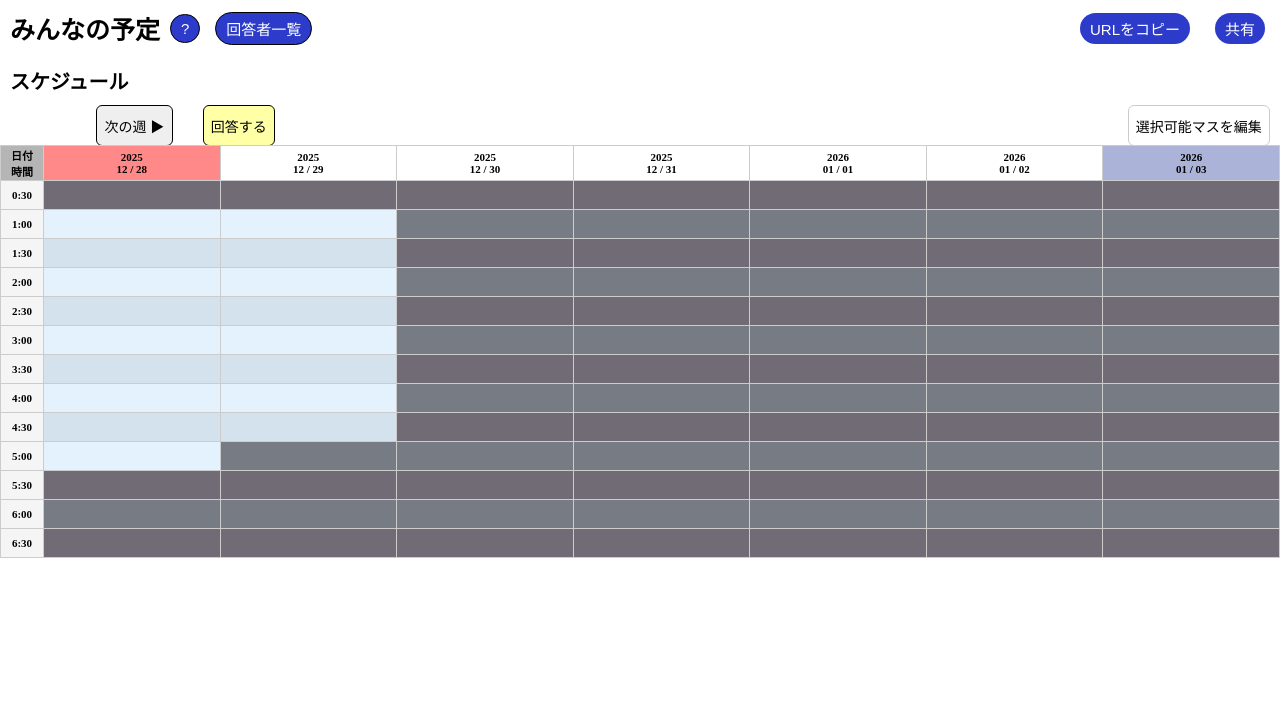
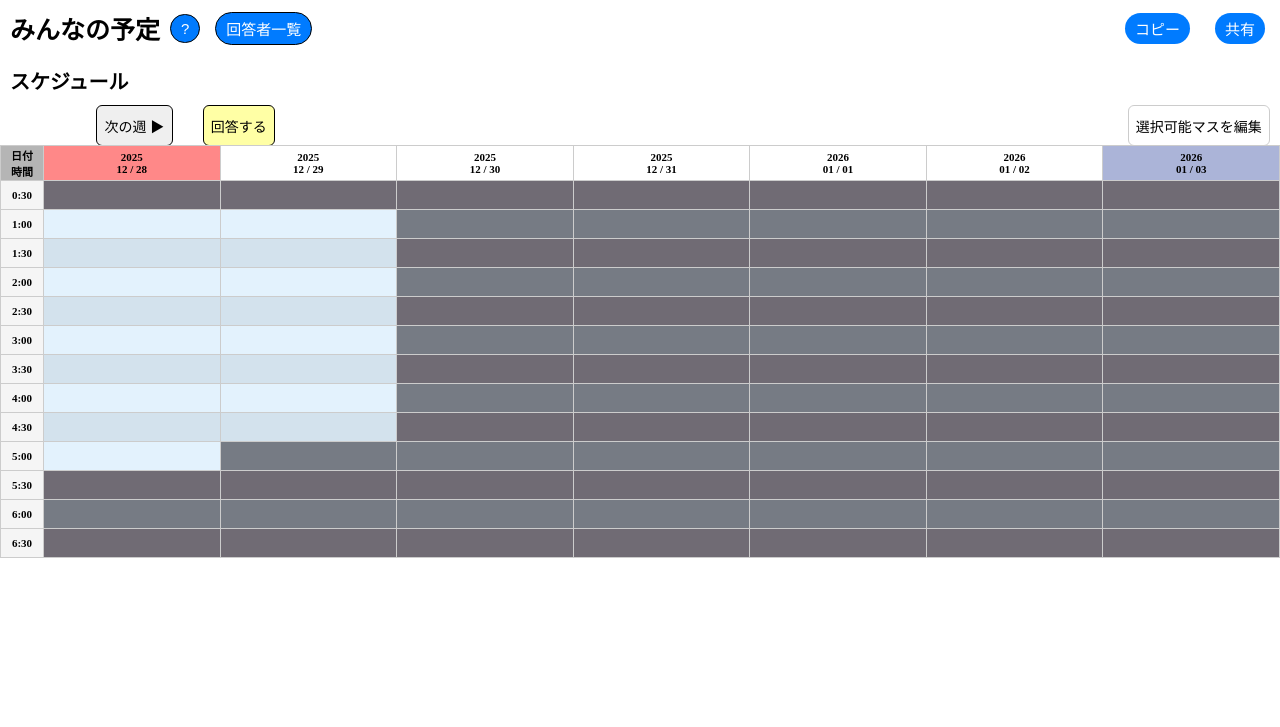
Before and after one commit to Muu3389/schedule_app, a Flask app: page /1836110f19452a9d/summary in a window 1280 px wide. Shown: the top 727 px of the page. Run offline with Flask 3, Linux system fonts and the light colour scheme; data comes from the database, SQL or seed files in the repository; both versions use the stored data as it was after the commit; data that the repository does not hold is empty.

Commit message:
UI調整2

```diff
--- a/static/css/base.css
+++ b/static/css/base.css
@@ -3,7 +3,7 @@
     --header-h: 145px;
 
     /* 色 */
-    --color-primary: #2c3bc9;
+    --color-primary: #007bff;
     --color-white: #ffffff;
     --color-black: #000000;
     --color-gray-light: #f5f5f5;
--- a/static/css/setup.css
+++ b/static/css/setup.css
@@ -33,7 +33,7 @@
 .submit-btn {
     width: 100%;
     padding: 12px;
-    background: var(--color-primary, #007bff);
+    background: var(--color-primary);
     color: white;
     border: none;
     border-radius: 4px;
@@ -42,10 +42,6 @@
     margin-top: 20px;
 }
 
-.submit-btn:hover {
-    background: var(--color-primary-hover, #0056b3);
-}
-
 .help-text {
     font-size: 14px;
     color: #666;
--- a/static/css/summary.css
+++ b/static/css/summary.css
@@ -45,5 +45,5 @@ a {
 
 .copy-url-btn:active,
 .share-btn:active {
-    background-color: #151d7a;
+    background-color: #2bff00;
 }
--- a/static/summary.js
+++ b/static/summary.js
@@ -260,16 +260,17 @@ function submit() {
  */
 async function copyUrl() {
     const url = window.location.href;
+    const btn = document.getElementById("copyUrlBtn");
+    // CSS変数からcolor-primaryの値を取得
+    const primaryColor = getComputedStyle(document.documentElement).getPropertyValue('--color-primary').trim();
+
     try {
         await navigator.clipboard.writeText(url);
-        // ボタンのテキストを一時的に変更してフィードバックを提供
-        const btn = document.getElementById("copyUrlBtn");
-        const originalText = btn.textContent;
-        btn.textContent = "コピーしました！";
-        btn.style.backgroundColor = "#4caf50";
+        // ボタンの色を緑色に変更
+        btn.style.backgroundColor = "#2bff00";
         setTimeout(() => {
-            btn.textContent = originalText;
-            btn.style.backgroundColor = "";
+            // color-primaryに戻す
+            btn.style.backgroundColor = primaryColor;
         }, 2000);
     } catch (err) {
         // フォールバック: 古いブラウザ対応
@@ -281,13 +282,11 @@ async function copyUrl() {
         textArea.select();
         try {
             document.execCommand("copy");
-            const btn = document.getElementById("copyUrlBtn");
-            const originalText = btn.textContent;
-            btn.textContent = "コピーしました！";
-            btn.style.backgroundColor = "#4caf50";
+            // ボタンの色を緑色に変更
+            btn.style.backgroundColor = "#2bff00";
             setTimeout(() => {
-                btn.textContent = originalText;
-                btn.style.backgroundColor = "";
+                // color-primaryに戻す
+                btn.style.backgroundColor = primaryColor;
             }, 2000);
         } catch (fallbackErr) {
             alert("URLのコピーに失敗しました。手動でコピーしてください: " + url);
--- a/templates/summary.html
+++ b/templates/summary.html
@@ -14,7 +14,7 @@
             <button id="helpBtn">?</button>
             <button id="showRespondentsBtn">回答者一覧</button>
             <div class="share-buttons-container">
-                <button class="copy-url-btn" id="copyUrlBtn" onclick="copyUrl()">URLをコピー</button>
+                <button class="copy-url-btn" id="copyUrlBtn" onclick="copyUrl()">コピー</button>
                 <button class="share-btn" id="shareBtn" onclick="shareUrl()">共有</button>
             </div>
         </div>
```
Also changed, not shown: schedule.db.
